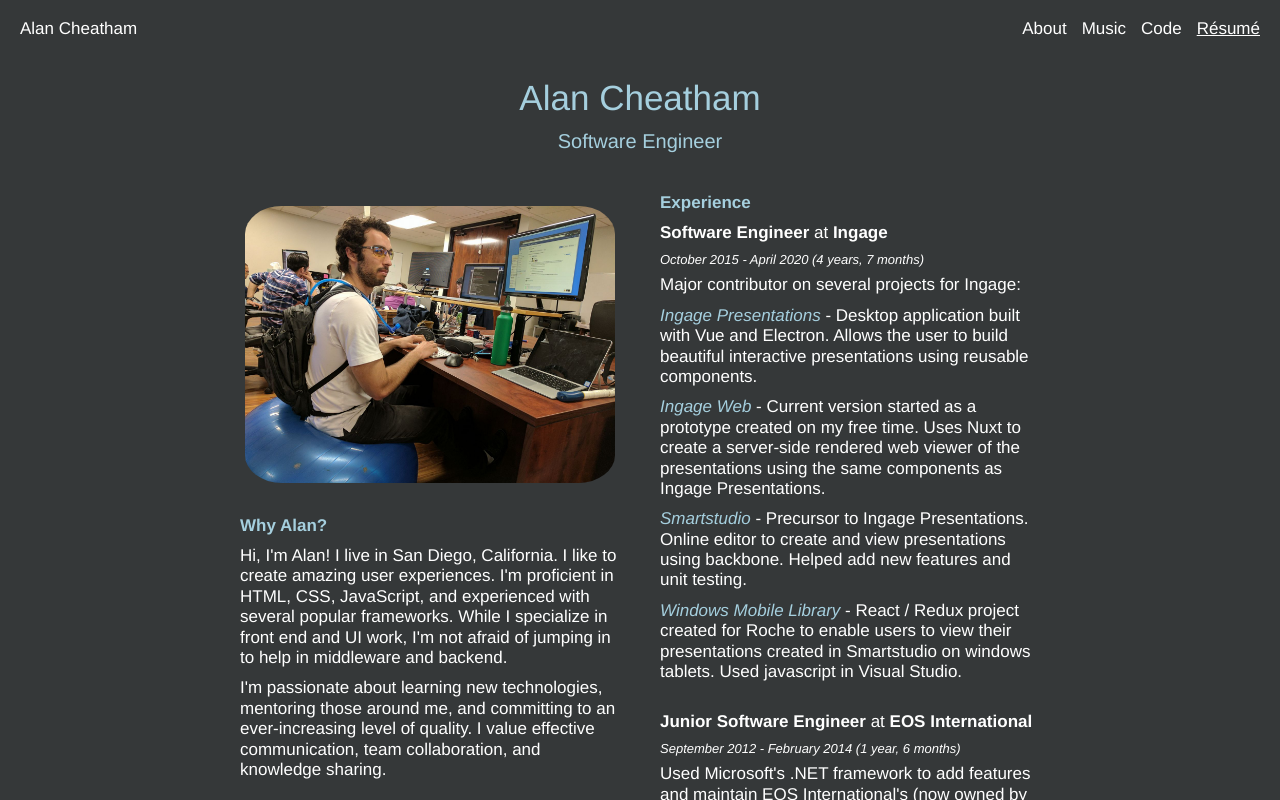
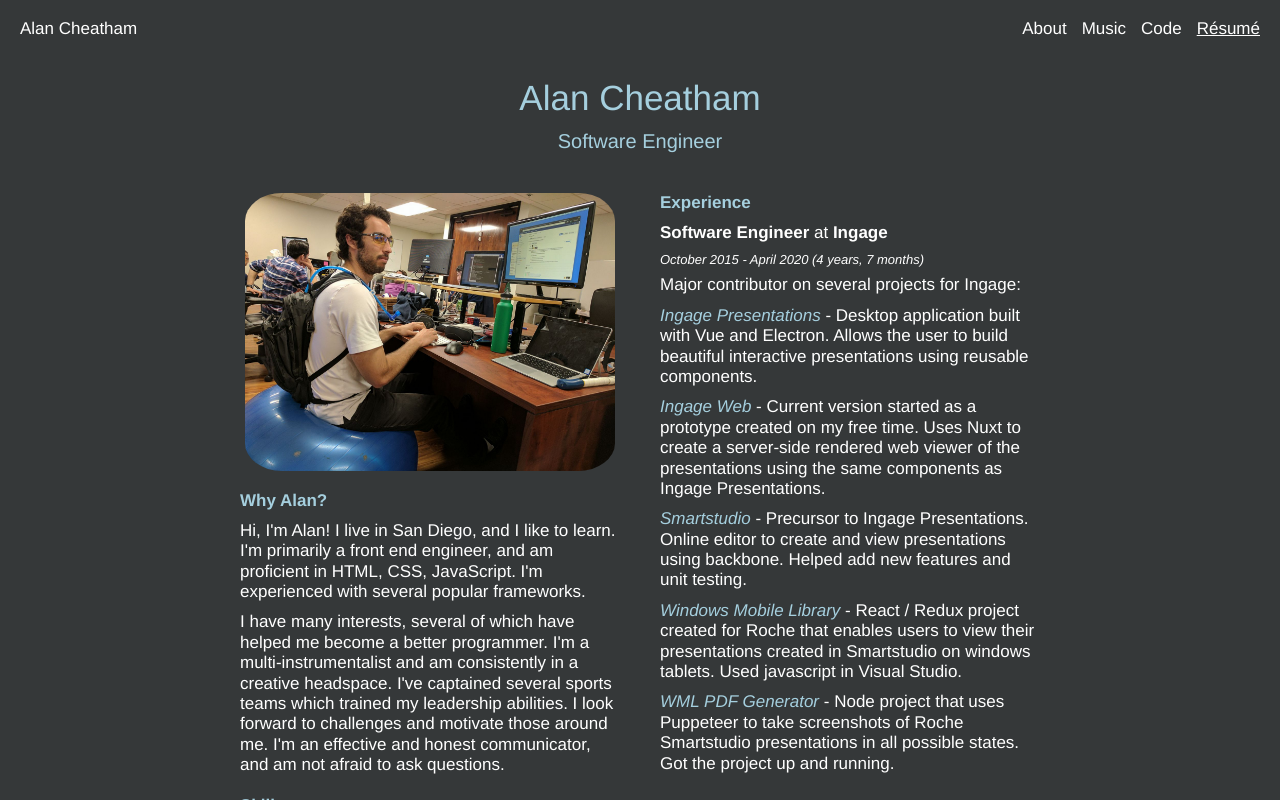
Before and after one commit to alancheatham/alancheatham.github.io, a Vue app: page /#/resume in a window 1280 px wide. Built offline with nearby package versions, Linux system fonts and the light colour scheme.

Commit message:
add description

```diff
--- a/src/views/About.vue
+++ b/src/views/About.vue
@@ -11,7 +11,7 @@
         <div class="body">
           I live in San Diego, California. I enjoy learning and pushing myself
           and soccer and baseball and programming and music and saxophone and
-          internet
+          internet. I'm convinced the key to life lies in daily habits.
         </div>
       </div>
     </div>
--- a/src/views/Resume.vue
+++ b/src/views/Resume.vue
@@ -11,16 +11,17 @@
           Why Alan?
         </h3>
         <p>
-          Hi, I'm Alan! I live in San Diego, California. I like to create
-          amazing user experiences. I'm proficient in HTML, CSS, JavaScript, and
-          experienced with several popular frameworks. While I specialize in
-          front end and UI work, I'm not afraid of jumping in to help in
-          middleware and backend.
+          Hi, I'm Alan! I live in San Diego, and I like to learn. I'm primarily
+          a front end engineer, and am proficient in HTML, CSS, JavaScript. I'm
+          experienced with several popular frameworks.
         </p>
         <p>
-          I'm passionate about learning new technologies, mentoring those around
-          me, and committing to an ever-increasing level of quality. I value
-          effective communication, team collaboration, and knowledge sharing.
+          I have many interests, several of which have helped me become a better
+          programmer. I'm a multi-instrumentalist and am consistently in a
+          creative headspace. I've captained several sports teams which trained
+          my leadership abilities. I look forward to challenges and motivate
+          those around me. I'm an effective and honest communicator, and am not
+          afraid to ask questions.
         </p>
       </div>
       <div class="section experience right">
@@ -57,9 +58,15 @@
               </p>
               <p>
                 <span class="ingage-project">Windows Mobile Library</span> -
-                React / Redux project created for Roche to enable users to view
-                their presentations created in Smartstudio on windows tablets.
-                Used javascript in Visual Studio.
+                React / Redux project created for Roche that enables users to
+                view their presentations created in Smartstudio on windows
+                tablets. Used javascript in Visual Studio.
+              </p>
+              <p>
+                <span class="ingage-project">WML PDF Generator</span> - Node
+                project that uses Puppeteer to take screenshots of Roche
+                Smartstudio presentations in all possible states. Got the
+                project up and running.
               </p>
             </div>
           </div>
@@ -72,7 +79,8 @@
             </div>
             <div class="job__description">
               Used Microsoft's .NET framework to add features and maintain EOS
-              International's (now owned by SirsiDynix) main product EOS.WEB.
+              International's (now owned by SirsiDynix) main library system
+              EOS.WEB.
             </div>
           </div>
           <div class="job">
@@ -115,6 +123,13 @@
         <div>Computer Science Award 2012</div>
         <a href="/lor.pdf" target="_blank">Letter of Recommendation</a>
       </div>
+      <div class="section languages right">
+        <h3>
+          Languages
+        </h3>
+        <div>English</div>
+        <div>Spanish</div>
+      </div>
       <div class="section skills left">
         <h3>
           Skills
@@ -128,7 +143,8 @@
         <span class="skill">Redux</span>
         <span class="skill">Node</span>
         <span class="skill">Electron</span>
-        <span class="skill">Knex</span>
+        <span class="skill">Unit Testing</span>
+        <span class="skill">Docker</span>
         <span class="skill">Lua</span>
       </div>
       <div class="section learning left">
@@ -216,6 +232,9 @@ p
 b
   font-weight bold
 
+.alan
+  margin-top 20px
+
 .skill
   display inline-block
 
@@ -224,6 +243,7 @@ b
   max-width 370px
   border-radius 10%
   margin auto
+  display block
 
 .ingage-project
   font-style italic
@@ -243,10 +263,7 @@ b
     margin-bottom 0
 
 .section
-  margin-top 20px
-
-  @media screen and (min-width: 740px)
-    margin-top 0
+  margin-bottom 20px
 
 .content
   width 100%
@@ -257,7 +274,7 @@ b
     display grid
     grid-template auto / 1fr 1fr
     grid-auto-flow column
-    grid-gap 20px 40px
+    grid-column-gap 40px
 
 .skill
   &:after
@@ -269,7 +286,7 @@ b
     padding 0
 
 .experience
-  grid-row 1/5
+  grid-row 1/10
 
 .right
   grid-column 2
```
